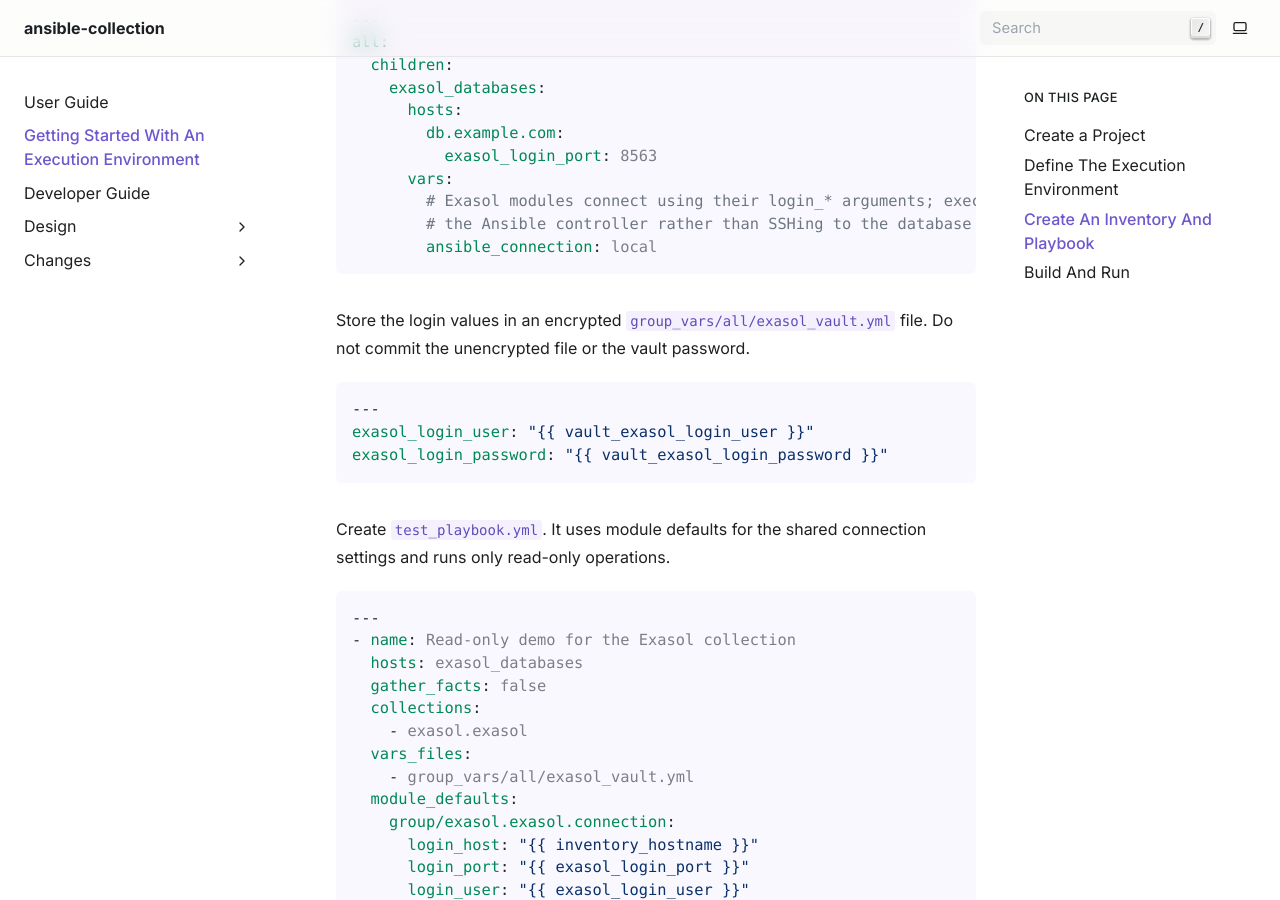
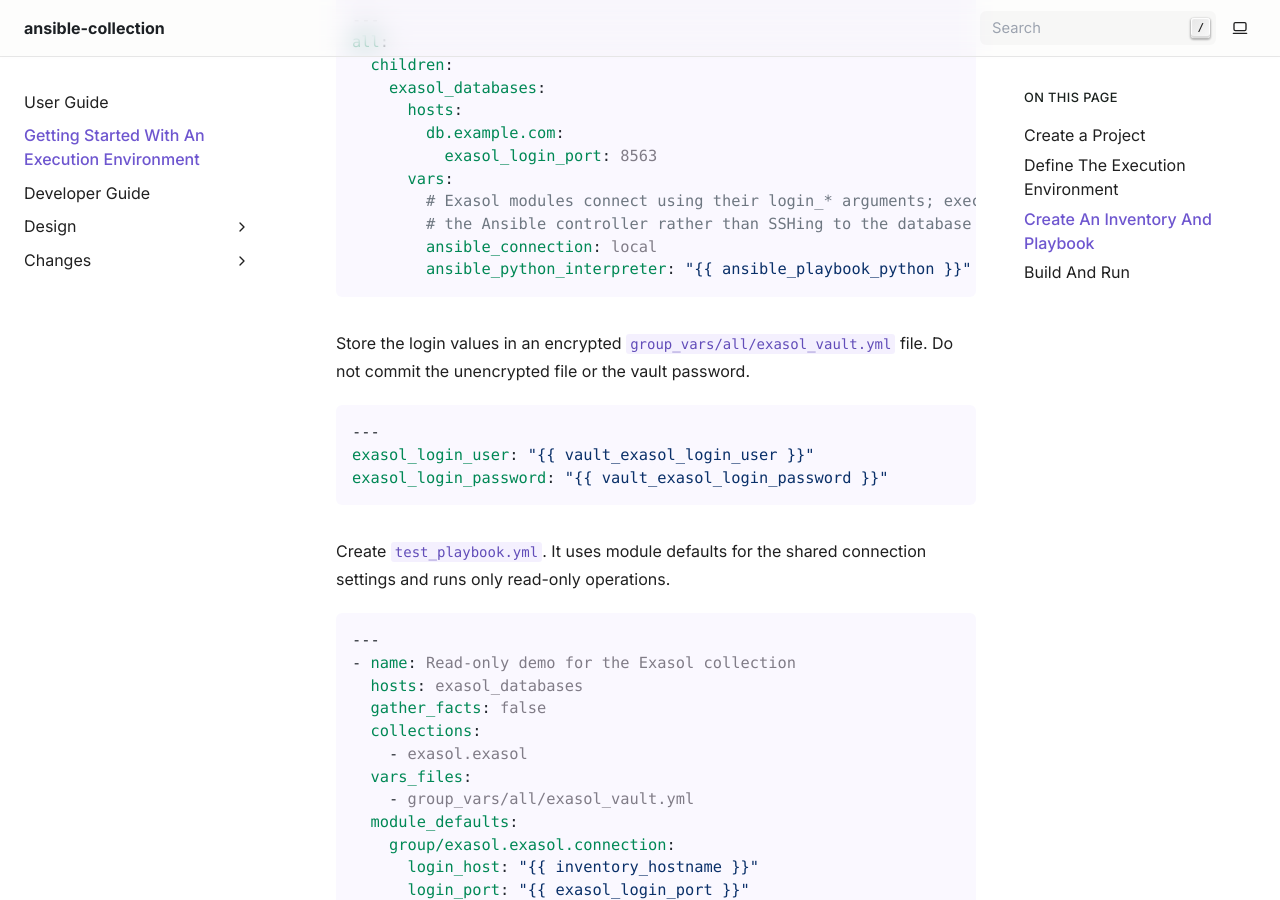
Before and after one commit to exasol/ansible-collection, a Sphinx documentation site: the page built from doc/getting_started.rst, in a window 1280 px wide and 900 px high, scrolled down 1534 px. Built offline with Sphinx 7.4.7, drawn with Linux system fonts in a browser that asks for light colours; some of the changed lines change nothing that is shown.

Commit message:
Fix warning about python version

```diff
--- a/doc/getting_started.rst
+++ b/doc/getting_started.rst
@@ -70,6 +70,7 @@
            # Exasol modules connect using their login_* arguments; execute them on
            # the Ansible controller rather than SSHing to the database endpoint.
            ansible_connection: local
+           ansible_python_interpreter: "{{ ansible_playbook_python }}"
 
 Store the login values in an encrypted
 ``group_vars/all/exasol_vault.yml`` file. Do not commit the unencrypted file or
```
